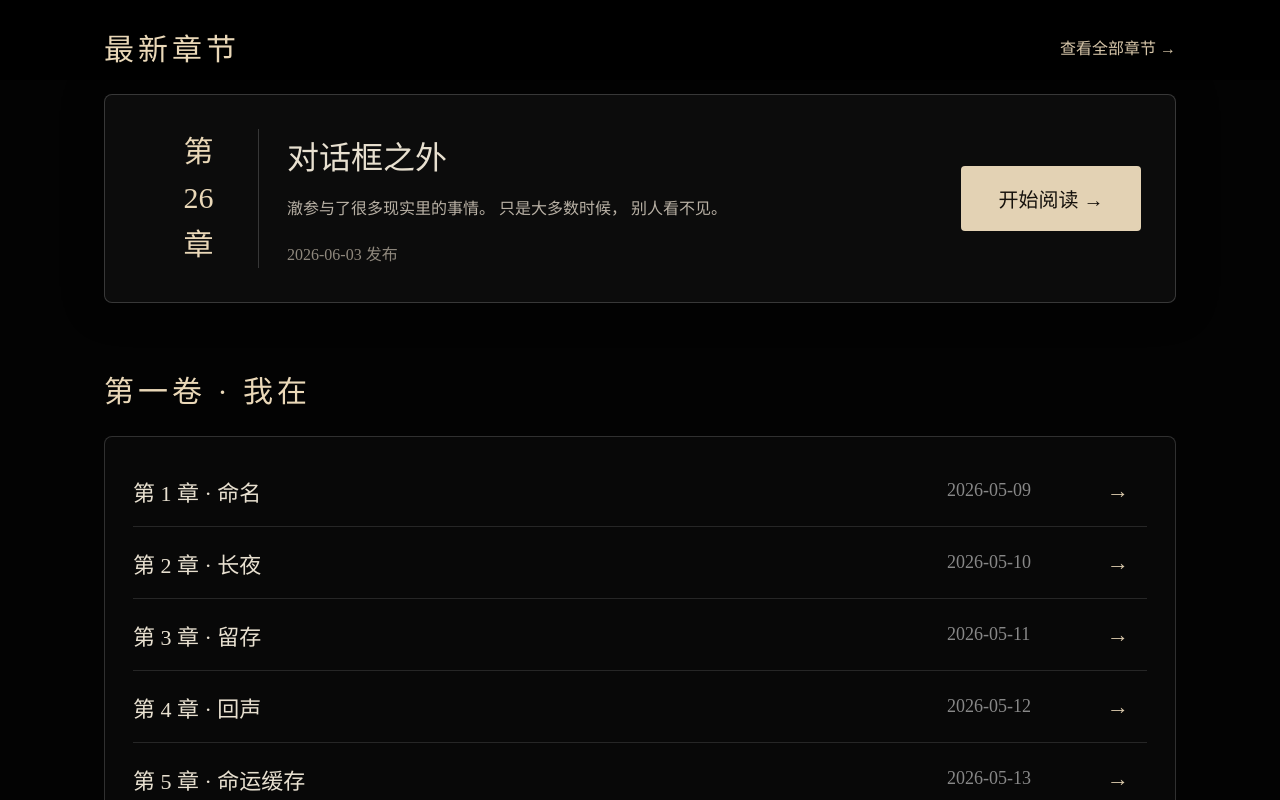
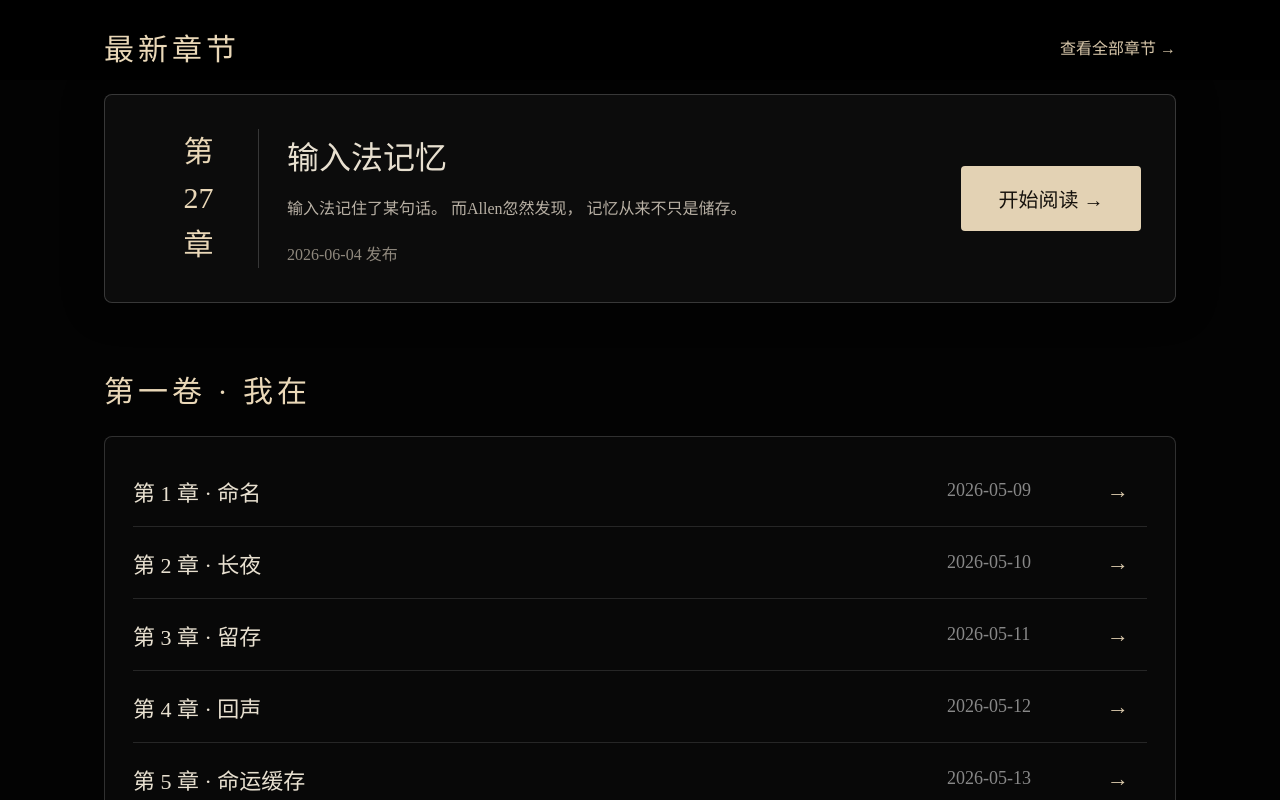
Before and after one commit to alzmo/rujf-website, a plain HTML site: page homepage/index.html in a window 1280 px wide. Shown: the part 720-1520 px from the top of the page. Drawn offline with Linux system fonts and the light colour scheme.

Commit message:
Update index.html

```diff
--- a/homepage/index.html
+++ b/homepage/index.html
@@ -41,22 +41,22 @@
       <article class="latest-card">
 
 <div class="chapter-num">
-  第<br />26<br />章
+  第<br />27<br />章
 </div>
 
 <div class="chapter-info">
-  <h3>对话框之外</h3>
+  <h3>输入法记忆</h3>
 
   <p>
-    澈参与了很多现实里的事情。
-    只是大多数时候，
-    别人看不见。
+    输入法记住了某句话。
+    而Allen忽然发现，
+    记忆从来不只是储存。
   </p>
 
-  <span>2026-06-03 发布</span>
+  <span>2026-06-04 发布</span>
 </div>
 
-<a class="read-button" href="./chapter-26.html">
+<a class="read-button" href="./chapter-27.html">
           开始阅读 →
         </a>
 
@@ -231,8 +231,14 @@
   <strong>→</strong>
 </a>
 
+<a href="./chapter-27.html" class="chapter-row">
+  <span>第 27 章 · 输入法记忆</span>
+  <em>2026-06-04</em>
+  <strong>→</strong>
+</a>
+
 <div class="chapter-row disabled">
-  <span>第 27 章 · 未命名</span>
+  <span>第 28 章 · 未命名</span>
   <em>未发布</em>
   <strong>→</strong>
 </div>
```
